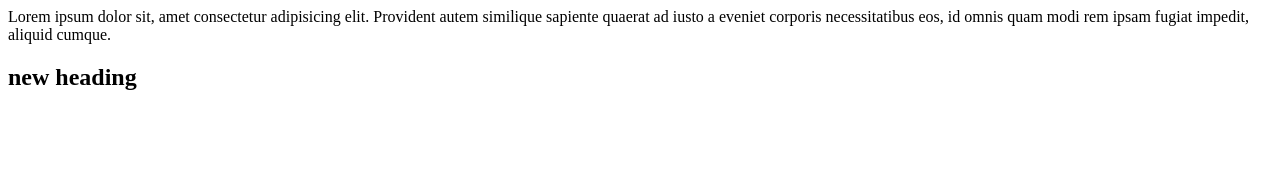
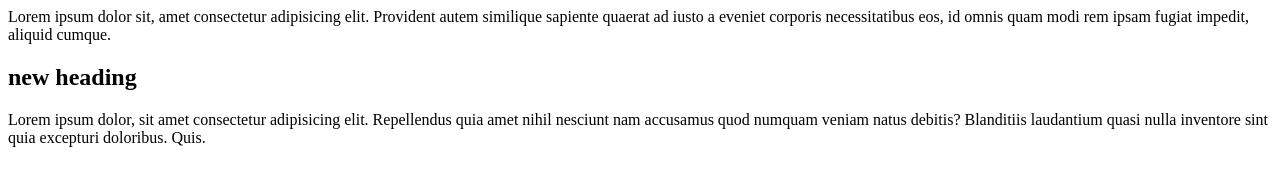
Before and after one commit to rusomsumsam/demo_project, a plain HTML site: page index.html in a window 1280 px wide. Drawn offline with Linux system fonts and the light colour scheme.

Commit message:
lorem2nd

```diff
--- a/index.html
+++ b/index.html
@@ -8,5 +8,6 @@
 <body>
     Lorem ipsum dolor sit, amet consectetur adipisicing elit. Provident autem similique sapiente quaerat ad iusto a eveniet corporis necessitatibus eos, id omnis quam modi rem ipsam fugiat impedit, aliquid cumque.
     <h2>new heading</h2>
+    Lorem ipsum dolor, sit amet consectetur adipisicing elit. Repellendus quia amet nihil nesciunt nam accusamus quod numquam veniam natus debitis? Blanditiis laudantium quasi nulla inventore sint quia excepturi doloribus. Quis.
 </body>
 </html>
```
